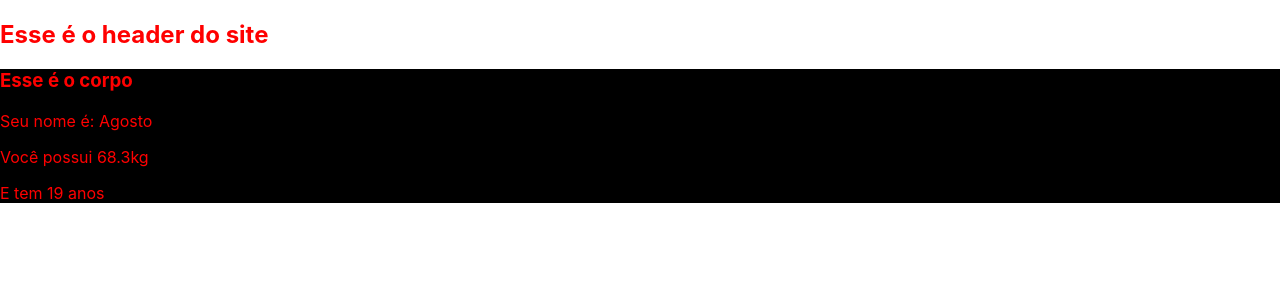
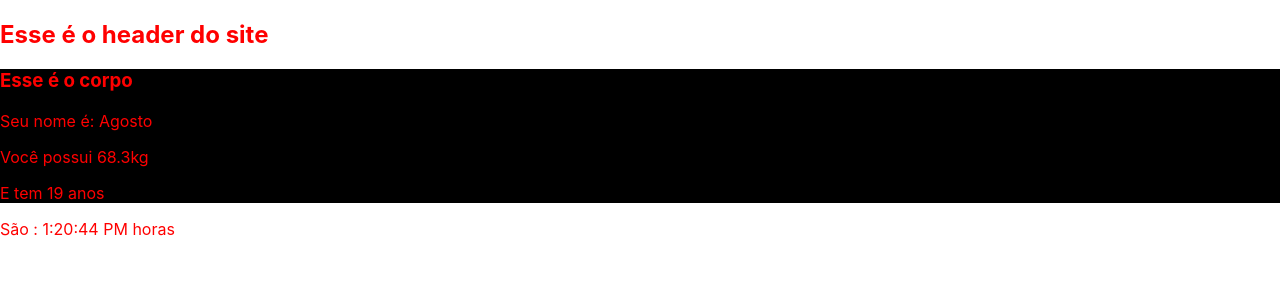
Before and after one commit to agostin-afk/projeto_hackathon, a React (Create React App) app in the folder React/app01/: page / in a window 1280 px wide. Shown: the top 300 px of the page. Built offline with nearby package versions, Linux system fonts and the light colour scheme.

Commit message:
atualizar  um único elemento
próximo passo: aprender a atualizar um elemento, como um relógio

```diff
--- a/React/app01/src/App.js
+++ b/React/app01/src/App.js
@@ -2,6 +2,7 @@ import logo from './logo.svg';
 import './App.css';
 import Header from './header';
 import Corpo from './corpo';
+import Relogio from './Relogio'
 
 function App() {
   const nome = "Agosto";
@@ -15,6 +16,7 @@ function App() {
     idade={idade}
     peso={peso}
     />
+    <Relogio/>
     </section>
   );
 }
--- /dev/null
+++ b/React/app01/src/Relogio.js
@@ -0,0 +1,7 @@
+import React from 'react';
+
+export default function Relogio(){
+    return(
+        <p id='relogio'>São : {new Date().toLocaleTimeString()} horas</p>
+    )
+}
--- a/React/app01/src/corpo.js
+++ b/React/app01/src/corpo.js
@@ -7,6 +7,7 @@ export default function Corpo(props){
             <p>Seu nome é: {props.nome}</p>
             <p>Você possui {props.peso}kg</p>
             <p>E tem {props.idade} anos</p>
+
         </section>
     )
 }
```
